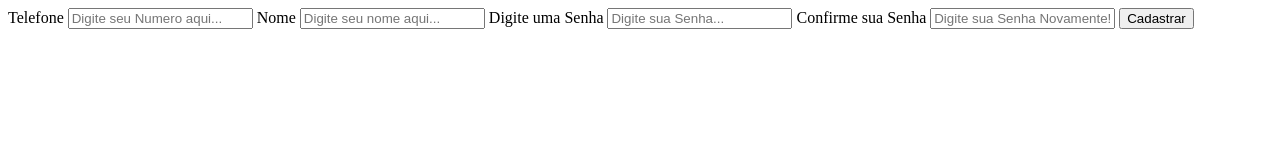
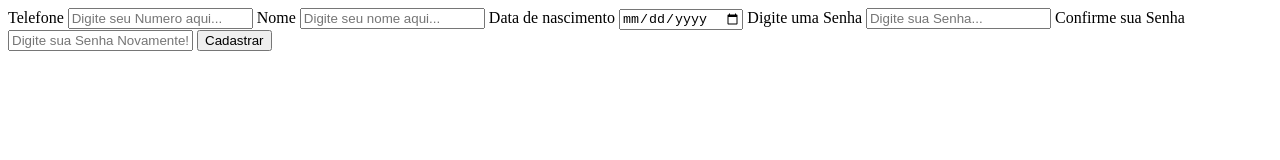
Before and after one commit to Alexandre-Venturim/HTML-FormulariosInputs, a plain HTML site: page src/index.html in a window 1280 px wide. Drawn offline with Linux system fonts and the light colour scheme.

Commit message:
Form de cadastro completo e semantico

```diff
--- a/src/index.html
+++ b/src/index.html
@@ -22,6 +22,9 @@
         <label for="nomeUsuario">Nome</label>
         <input type="text" id="nomeUsuario" name="nomeUsuario" placeholder="Digite seu nome aqui..." maxlength="20" required="true">
 
+        <label for="DataDeNascimento">Data de nascimento</label>
+        <input type="date" id="dataNascimento" name="DataDeNascimento" required="true">
+
         <label for="senhanone">Digite uma Senha</label>
         <input type="password" id="senhanone" name="senhanone" placeholder="Digite sua Senha..." maxlength="20" required="true">
 
```
